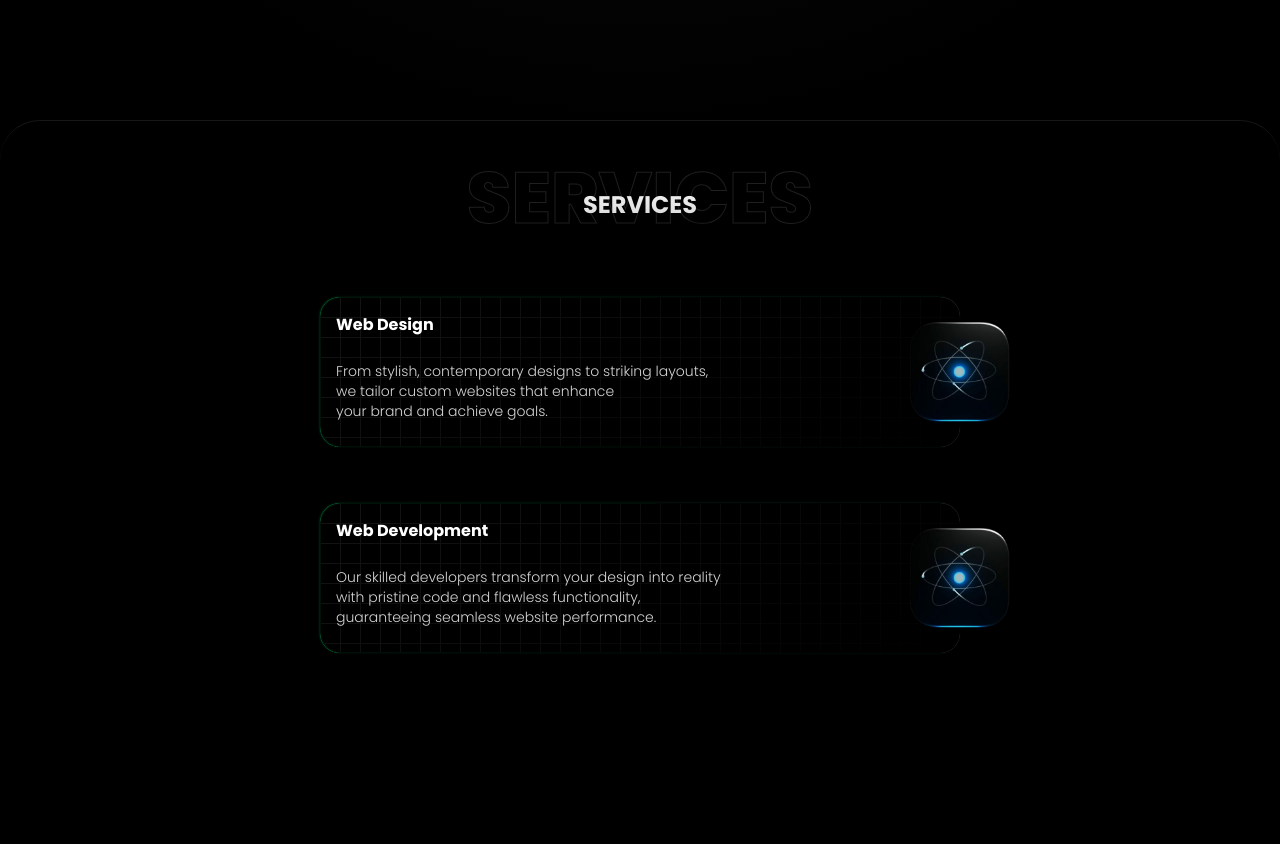
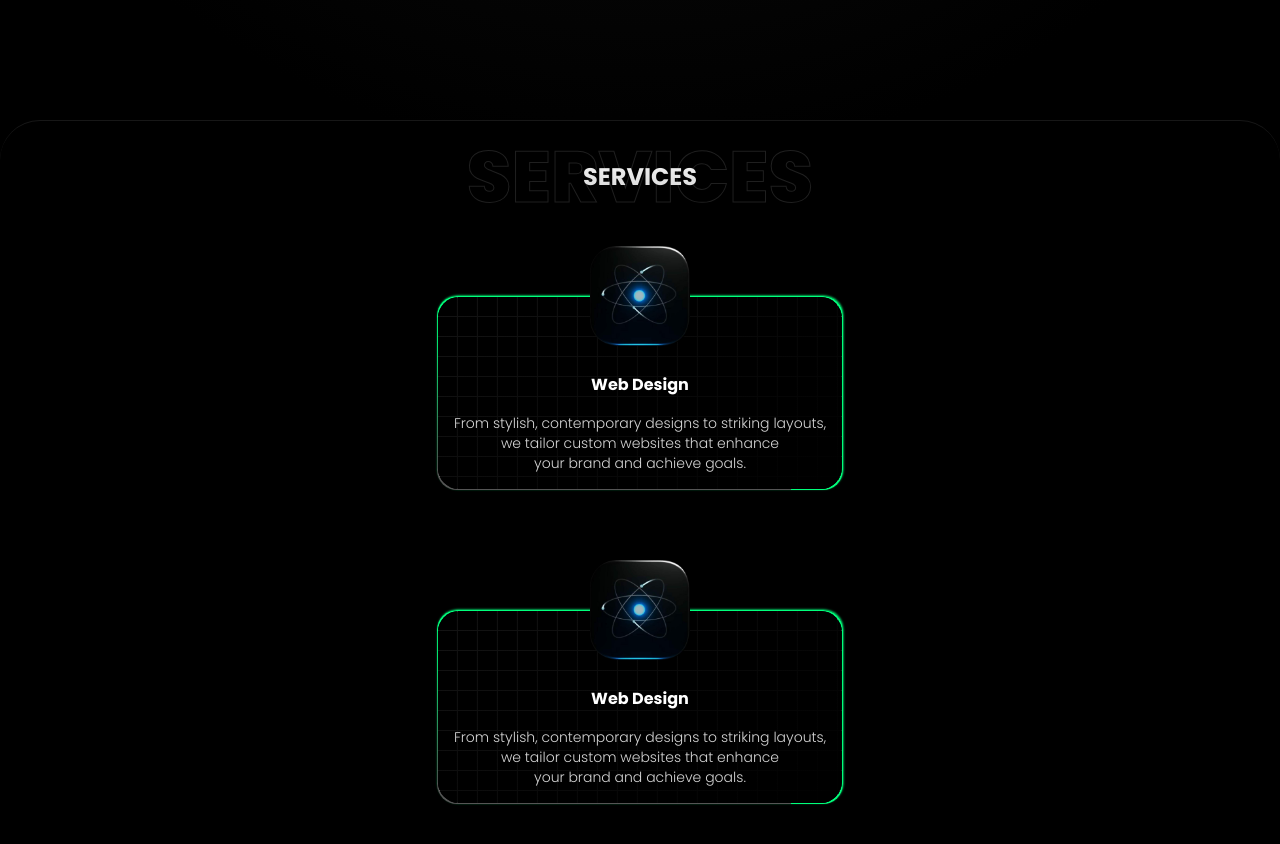
Before and after one commit to AbhishekChoudhari42/apr_web, a Next.js app: page / in a window 1280 px wide. Shown: the part 600-1444 px from the top of the page. Built offline with nearby package versions, Linux system fonts and the light colour scheme.

Commit message:
card style fixed

```diff
--- a/app/components/Services.jsx
+++ b/app/components/Services.jsx
@@ -3,8 +3,7 @@ import React from 'react'
 
 const Services = () => {
     return (
-        <div className=' h-[100vh] text-white flex flex-col gap-14 items-center relative border-t border-neutral-900 rounded-tr-[40px] rounded-tl-[40px] pt-12 z-[0] bg-black'>
-            <h1 className='white-gradient-text page-title ' data-text="SERVICES">SERVICES</h1>
+        <div className=' h-[100vh] text-white flex flex-col gap-14 items-center relative z-[0] bg-black'>
             <div className="card-container">
                 <div className="card ">
                     <h2>Web Design</h2>
@@ -12,18 +11,18 @@ const Services = () => {
                         <br />  we tailor custom websites that enhance
                         <br /> your brand and achieve goals.</p>
                 </div>
-                <div className="absolute right-0 top-[50%] translate-y-[-50%] translate-x-[50%]">
+                <div className="absolute right-[50%] top-0 translate-y-[-50%] translate-x-[50%]">
                     <Image width={100} height={100} alt='icon' src={"/temp.png"}/>
                 </div>
             </div>
-            <div className="card-container ">
+            <div className="card-container">
                 <div className="card ">
-                    <h2>Web Development</h2>
-                    <p>Our skilled developers transform your design into reality
-                    <br /> with pristine code and flawless functionality,
-                    <br />guaranteeing seamless website performance.</p>
+                    <h2>Web Design</h2>
+                    <p>From stylish, contemporary designs to striking layouts,
+                        <br />  we tailor custom websites that enhance
+                        <br /> your brand and achieve goals.</p>
                 </div>
-                <div className="absolute right-0 top-[50%] translate-y-[-50%] translate-x-[50%]">
+                <div className="absolute right-[50%] top-0 translate-y-[-50%] translate-x-[50%]">
                     <Image width={100} height={100} alt='icon' src={"/temp.png"}/>
                 </div>
             </div>
--- /dev/null
+++ b/app/components/Title.jsx
@@ -0,0 +1,13 @@
+import React from 'react'
+
+const Title = ({content}) => {
+  return (
+    <div className='w-full h-28 bg-black border-t border-neutral-900 rounded-tr-[40px] rounded-tl-[40px] flex justify-center items-center mb-8'>
+
+        <h1 className='white-gradient-text page-title ' data-text={content}>{content}</h1>
+
+    </div>
+  )
+}
+
+export default Title
--- a/app/globals.css
+++ b/app/globals.css
@@ -63,9 +63,9 @@ html{
   position: absolute;
   top: 0%;
   left: 50%;
-  transform: translate(-50%,-10%);
+  transform: translate(-50%,0%);
   color: transparent;
-  z-index: -5;
+  z-index: 10;
   -webkit-text-stroke-width: 1px;
   -webkit-text-stroke-color: rgba(255, 255, 255, 0.123);
   @apply text-7xl font-extrabold
@@ -77,27 +77,27 @@ html{
   background-size: 20px 20px;
 }
 
-
-
 .card h2{
-  @apply mb-2 font-bold text-white
+  @apply mt-4 font-bold text-white text-center
 }
 
 .card p{
-  @apply font-light text-neutral-300 text-sm
+  @apply font-light text-neutral-300 text-sm text-center
 }
 
 .card-container{
   position: relative;
   width: 50%;
   min-width: 300px;
-  height: 150px;
+  min-height: 150px;
+  max-width: fit-content;
   min-height: fit-content;
+  margin: 2rem 0;
   padding: 1px;
   border-radius: 20px;
   background: conic-gradient(from calc(var(--angle) - 110deg),rgb(0,255,123) 0%,rgb(0,255,123) 5%,#555 5%,#555 40%,rgba(0, 255, 123) 50%);
-  box-shadow: calc(sin(calc(360deg - var(--angle)))*1px) calc(cos(calc(360deg - var(--angle)))*1px) 2px rgba(0, 255, 123, 0.151);
-  animation: gradient-animate 20s linear infinite;
+  box-shadow: calc(sin(calc(360deg - var(--angle)))*1px) calc(cos(calc(360deg - var(--angle)))*1px) 2px rgba(0, 255, 123, 0.826);
+  animation: gradient-animate 10s linear infinite;
 }
 
 .card-container::before{
@@ -108,7 +108,7 @@ html{
   transform: translate(-50%,-50%);
   width: calc(100% - 2px);
   height: calc(100% - 2px);
-  border-radius: 20px;
+  border-radius: 21px;
   background-color: #000;
   background-size: 20px 20px;
   background-position: -1px -1px;
@@ -117,15 +117,18 @@ html{
 
 
 .card{
-  position: absolute;
+  position: relative;
   top: 50%;
   left: 50%;
   width: 100%;
-  height: 100%;
+  max-width: fit-content;
+  height: calc(100%);
+  min-height: fit-content;
   transform: translate(-50%,-50%);
   background-image: linear-gradient(135deg,rgba(0, 0, 0, 0.92),black);
-  border-radius: 20px;
+  border-radius: 21px;
   padding: 1rem;
+  padding-top: 60px;
   display: flex;
   flex-direction: column;
   gap: 1rem;
--- a/app/page.js
+++ b/app/page.js
@@ -2,11 +2,13 @@ import Image from "next/image";
 import Navbar from "./components/Navbar";
 import Hero from "./components/Hero";
 import Services from "./components/Services";
+import Title from "./components/Title";
 
 export default function Home() {
   return (
     <main>
       <Hero/>
+      <Title content={"SERVICES"}/>
       <Services/>
 
         <section className="greydient h-screen w-full flex justify-between items-center text-white">
```
